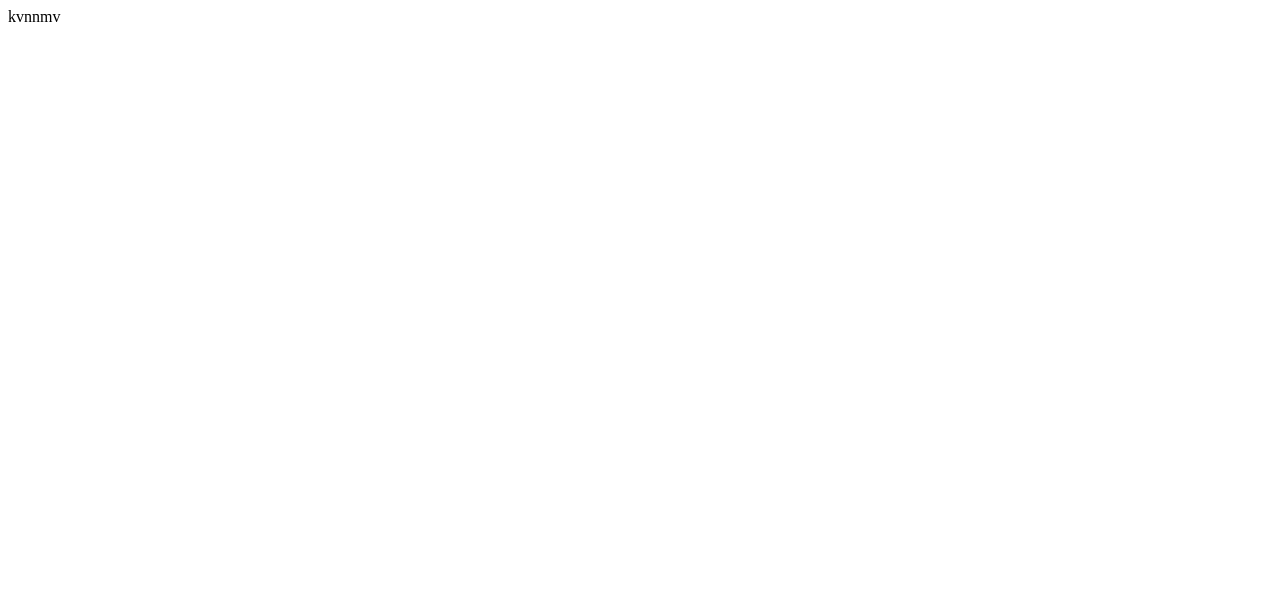
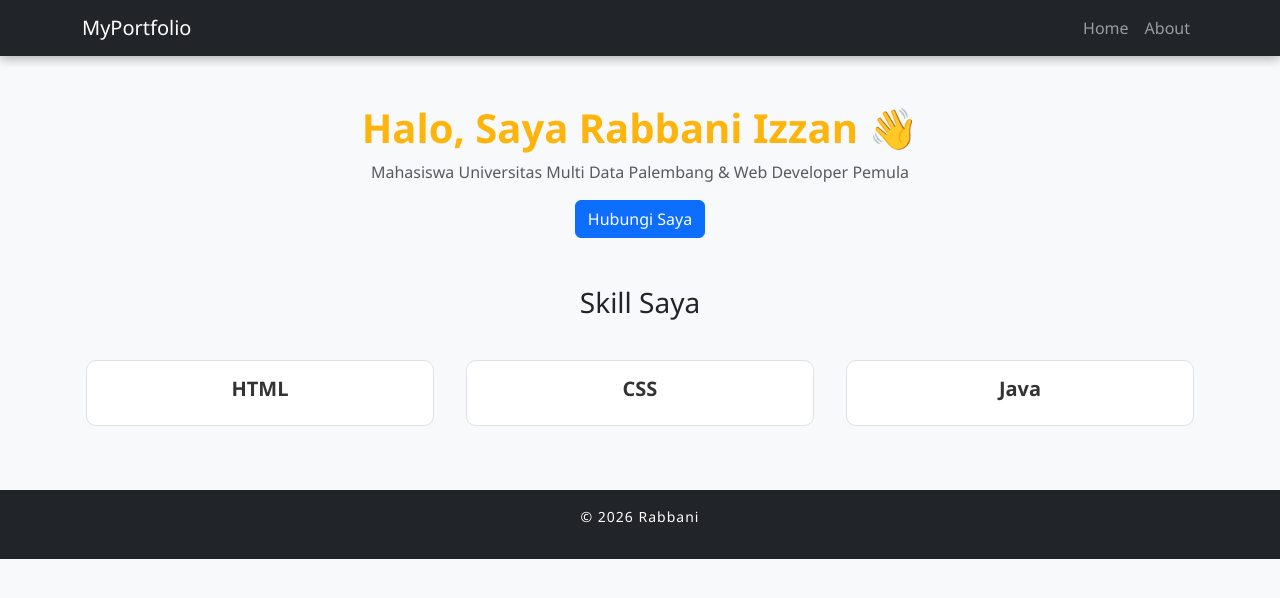
Before and after one commit to rabbaniizzan2529250055-prog/Tugas_PW_rabbani, a plain HTML site: page index.html in a window 1280 px wide. Drawn offline with nearby package versions, Linux system fonts and the light colour scheme.

Commit message:
tugas pw

```diff
--- /dev/null
+++ b/css/gayaku.css
@@ -0,0 +1,58 @@
+/* Global */
+body {
+  font-family: 'Segoe UI', sans-serif;
+  background-color: #f8f9fa;
+}
+
+/* Navbar */
+.navbar {
+  box-shadow: 0 3px 10px rgba(0, 0, 0, 0.295);
+}
+
+/* Hero Section */
+h1 {
+  color: #fdb50d;
+}
+
+button.btn {
+  transition: 0.3s;
+}
+
+button.btn:hover {
+  transform: scale(1.05);
+}
+
+/* Skill Card */
+.border {
+  border-radius: 10px !important;
+  transition: all 0.3s ease;
+  background-color: white;
+}
+
+.border:hover {
+  transform: translateY(-10px);
+  box-shadow: 0 10px 20px rgba(0,0,0,0.2);
+}
+
+/* Skill Title */
+h5 {
+  font-weight: bold;
+  color: #333;
+}
+
+/* Footer */
+footer {
+  font-size: 14px;
+  letter-spacing: 1px;
+}
+
+/* Responsive tambahan */
+@media (max-width: 576px) {
+  h1 {
+    font-size: 24px;
+  }
+
+  p {
+    font-size: 14px;
+  }
+}
--- a/index.html
+++ b/index.html
@@ -1,11 +1,64 @@
 <!DOCTYPE html>
 <html lang="en">
 <head>
-    <meta charset="UTF-8">
-    <meta name="viewport" content="width=device-width, initial-scale=1.0">
-    <title>Document</title>
+  <meta charset="UTF-8">
+  <meta name="viewport" content="width=device-width, initial-scale=1.0">
+  <title>Portfolio Rabbani</title>
+  <link href="https://cdn.jsdelivr.net/npm/bootstrap@5.3.0/dist/css/bootstrap.min.css" rel="stylesheet">
+  <link rel="stylesheet" href="css/gayaku.css">
 </head>
 <body>
-    kvnnmv
+
+<!-- Navbar -->
+<nav class="navbar navbar-expand-lg navbar-dark bg-dark">
+  <div class="container">
+    <a class="navbar-brand" href="#">MyPortfolio</a>
+    <button class="navbar-toggler" data-bs-toggle="collapse" data-bs-target="#menu">
+      <span class="navbar-toggler-icon"></span>
+    </button>
+    <div class="collapse navbar-collapse" id="menu">
+      <ul class="navbar-nav ms-auto">
+        <li class="nav-item"><a class="nav-link" href="index.html">Home</a></li>
+        <li class="nav-item"><a class="nav-link" href="about.html">About</a></li>
+      </ul>
+    </div>
+  </div>
+</nav>
+
+<!-- Hero Section -->
+<div class="container text-center mt-5">
+  <h1 class="fw-bold">Halo, Saya Rabbani Izzan 👋</h1>
+  <p class="text-muted">Mahasiswa Universitas Multi Data Palembang & Web Developer Pemula</p>
+  <button class="btn btn-primary">Hubungi Saya</button>
+</div>
+
+<!-- Skills (Grid + Flexbox) -->
+<div class="container mt-5">
+  <h3 class="text-center mb-4">Skill Saya</h3>
+  <div class="row text-center">
+    <div class="col-md-4 p-3">
+      <div class="border p-3 h-100">
+        <h5>HTML </h5>
+      </div>
+    </div>
+    <div class="col-md-4 p-3">
+      <div class="border p-3 h-100">
+        <h5>CSS</h5>
+      </div>
+    </div>
+    <div class="col-md-4 p-3">
+      <div class="border p-3 h-100">
+        <h5>Java</h5>
+      </div>
+    </div>
+  </div>
+</div>
+
+<!-- Footer -->
+<footer class="bg-dark text-white text-center p-3 mt-5">
+  <p>© 2026 Rabbani</p>
+</footer>
+
+<script src="https://cdn.jsdelivr.net/npm/bootstrap@5.3.0/dist/js/bootstrap.bundle.min.js"></script>
 </body>
 </html>
```
Also changed, not shown: about.html (added, +51 -0 lines).
